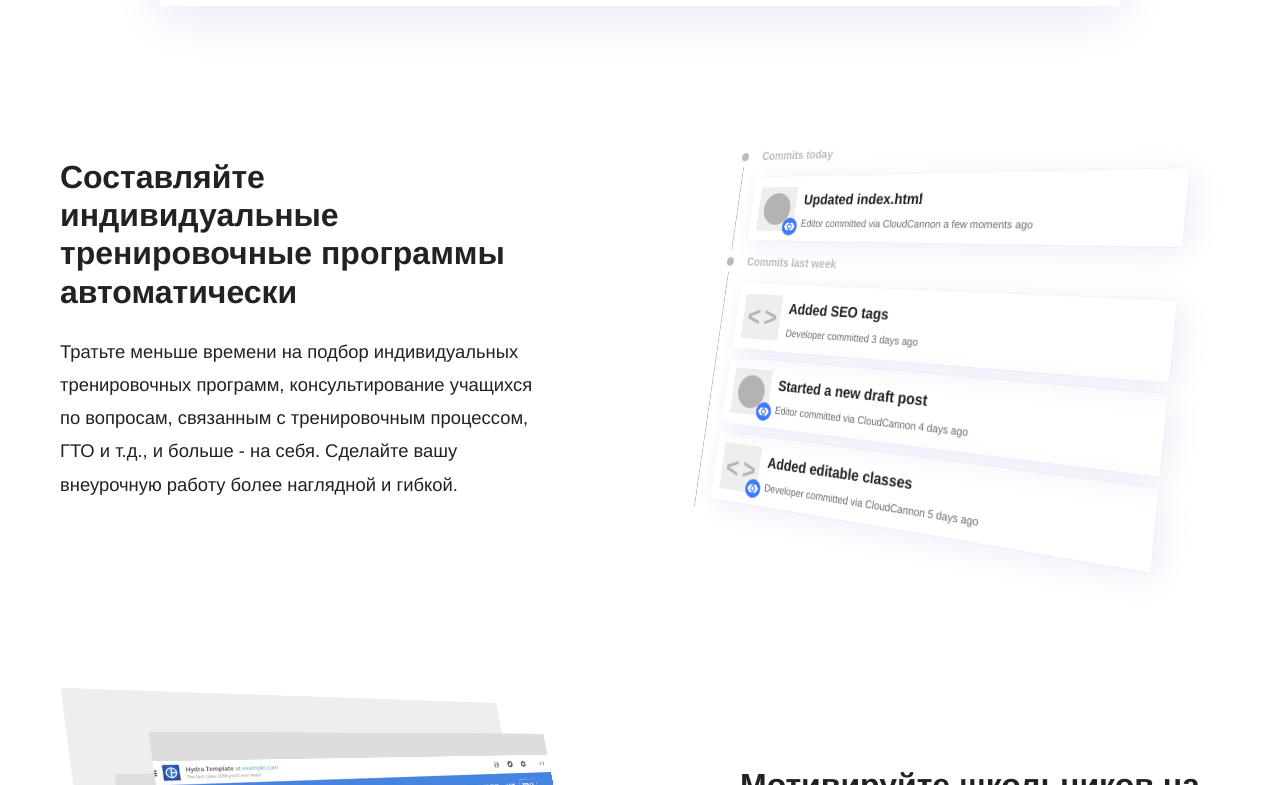
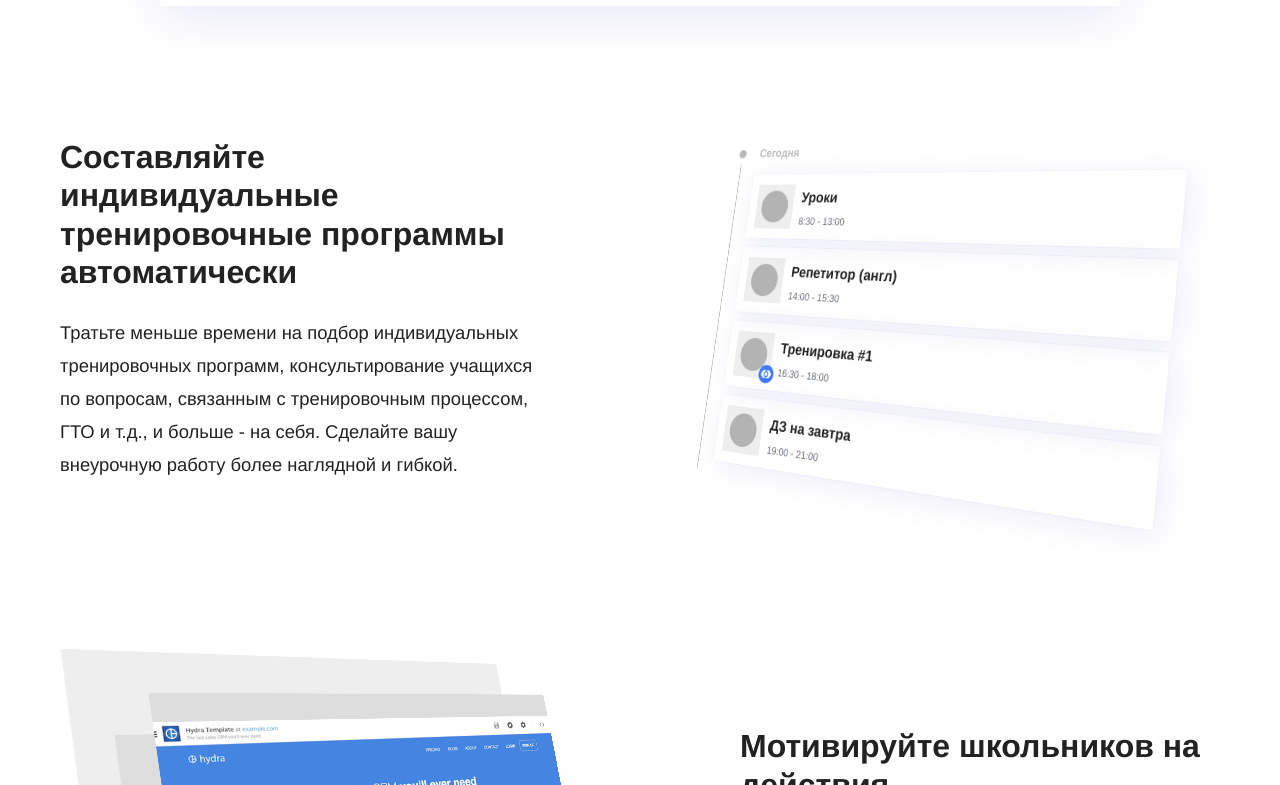
Before and after one commit to RakhimyanTim/physcult.github.io, a Jekyll site: the page built from pages/index.html, in a window 1280 px wide and 900 px high, scrolled down 999 px, cut to the strip 115-900 px from the top of the window. Built offline with Jekyll 4.4.1, drawn with Linux system fonts in a browser that asks for light colours; some web fonts are replaced.

Commit message:
Update workflow.html

```diff
--- a/_includes/components/home-page/workflow.html
+++ b/_includes/components/home-page/workflow.html
@@ -1,36 +1,33 @@
 <!--googleoff: index-->
 <div class="workflow">
-	<h5>Commits today</h5>
+	<h5>Сегодня</h5>
 	<ul>
 		<li>
-			<div class="image editor">{% include svgs/logo.html logo="emblem" %}</div>
+			<div class="image editor"></div>
 			<div class="commit">
-				<h6>Updated index.html</h6>
-				<p>Editor committed via CloudCannon a few moments ago</p>
+				<h6>Уроки</h6>
+				<p>8:30 - 13:00</p>
 			</div>
 		</li>
-	</ul>
-	<h5>Commits last week</h5>
-	<ul>
 		<li>
-			<div class="image developer"></div>
+			<div class="image editor"></div>
 			<div class="commit">
-				<h6>Added SEO tags</h6>
-				<p>Developer committed 3 days ago</p>
+				<h6>Репетитор (англ)</h6>
+				<p>14:00 - 15:30</p>
 			</div>
 		</li>
 		<li>
 			<div class="image editor">{% include svgs/logo.html logo="emblem" %}</div>
 			<div class="commit">
-				<h6>Started a new draft post</h6>
-				<p>Editor committed via CloudCannon 4 days ago</p>
+				<h6>Тренировка #1</h6>
+				<p>16:30 - 18:00</p>
 			</div>
 		</li>
 		<li>
-			<div class="image developer">{% include svgs/logo.html logo="emblem" %}</div>
+			<div class="image editor"></div>
 			<div class="commit">
-				<h6>Added editable classes</h6>
-				<p>Developer committed via CloudCannon 5 days ago</p>
+				<h6>ДЗ на завтра</h6>
+				<p>19:00 - 21:00</p>
 			</div>
 		</li>
 	</ul>
```
